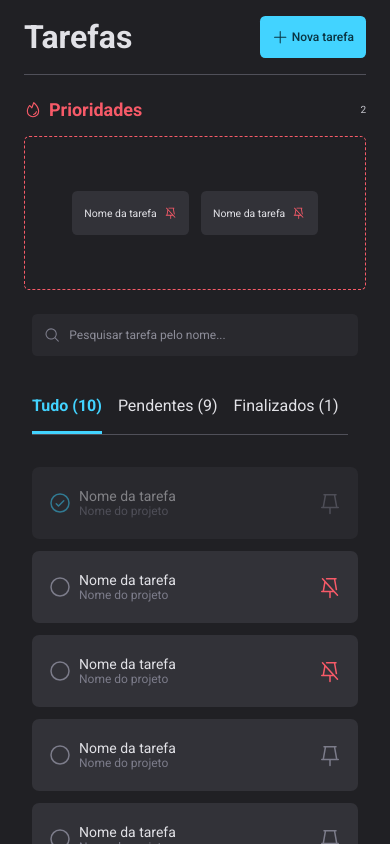
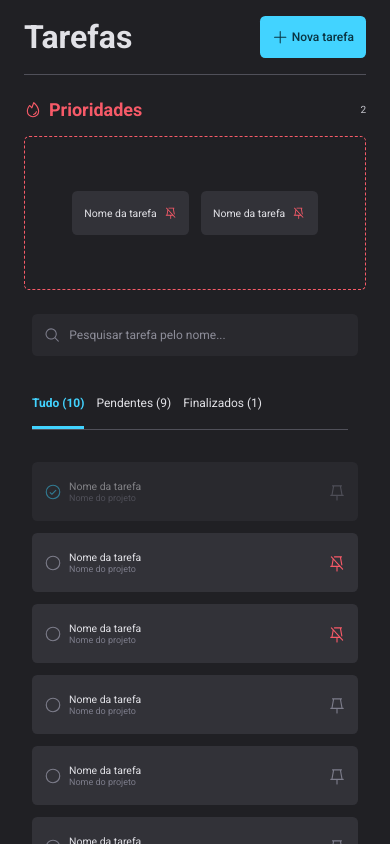
Before and after one commit to diogobrasil/e-tasks, a React (Vite) app: page / in a window 390 px wide. Built offline with nearby package versions, Linux system fonts and the light colour scheme.

Commit message:
Responsividade com Styled Components: componentes Filter e Task responsivos

```diff
--- a/src/components/Filter/styles.js
+++ b/src/components/Filter/styles.js
@@ -2,7 +2,7 @@ import styled, { css } from 'styled-components';
 
 export const Container = styled.button`
   background: none;
-  font-size: 16px;
+  font-size: 1rem;
   border: 0;
 
   color: ${({ theme }) => theme.COLORS.GRAY_100};
--- a/src/components/Search/styles.js
+++ b/src/components/Search/styles.js
@@ -7,7 +7,7 @@ export const Container = styled.section`
 export const Filters = styled.div`
   margin-top: 40px;
   display: flex;
-  gap: 16px;
+  gap: 1rem;
   margin-right: 10px;
 
   border-bottom-width: 1px;
--- a/src/components/Task/styles.js
+++ b/src/components/Task/styles.js
@@ -4,11 +4,8 @@ export const Container = styled.a`
   background-color: ${({ theme }) => theme.COLORS.GRAY_600};
   color: ${({ theme }) => theme.COLORS.GRAY_100};
 
-  height: 72px;
-  height: 72px;
-
-  padding: 24px 16px;
-  border-radius: 7px;
+  padding: 1.5rem 1rem;
+  border-radius: 0.43rem;
 
   display: flex;
   align-items: center;
@@ -19,7 +16,7 @@ export const Container = styled.a`
   `};
 
   > svg {
-    font-size: 24px;
+    font-size: 1.5rem;
     color: ${({ theme }) => theme.COLORS.GRAY_400};
 
     ${({ $done }) => $done && css`
@@ -35,13 +32,13 @@ export const Details = styled.div`
   flex-direction: column;
 
   > span {
-    font-size: 14px;
+    font-size: 0.87rem;
     color: ${({ theme }) => theme.COLORS.GRAY_100};
 
   }
 
   > small {
-    font-size: 12px;
+    font-size: 0.75rem;
     color: ${({ theme }) => theme.COLORS.GRAY_400};
   }
 `;
```
